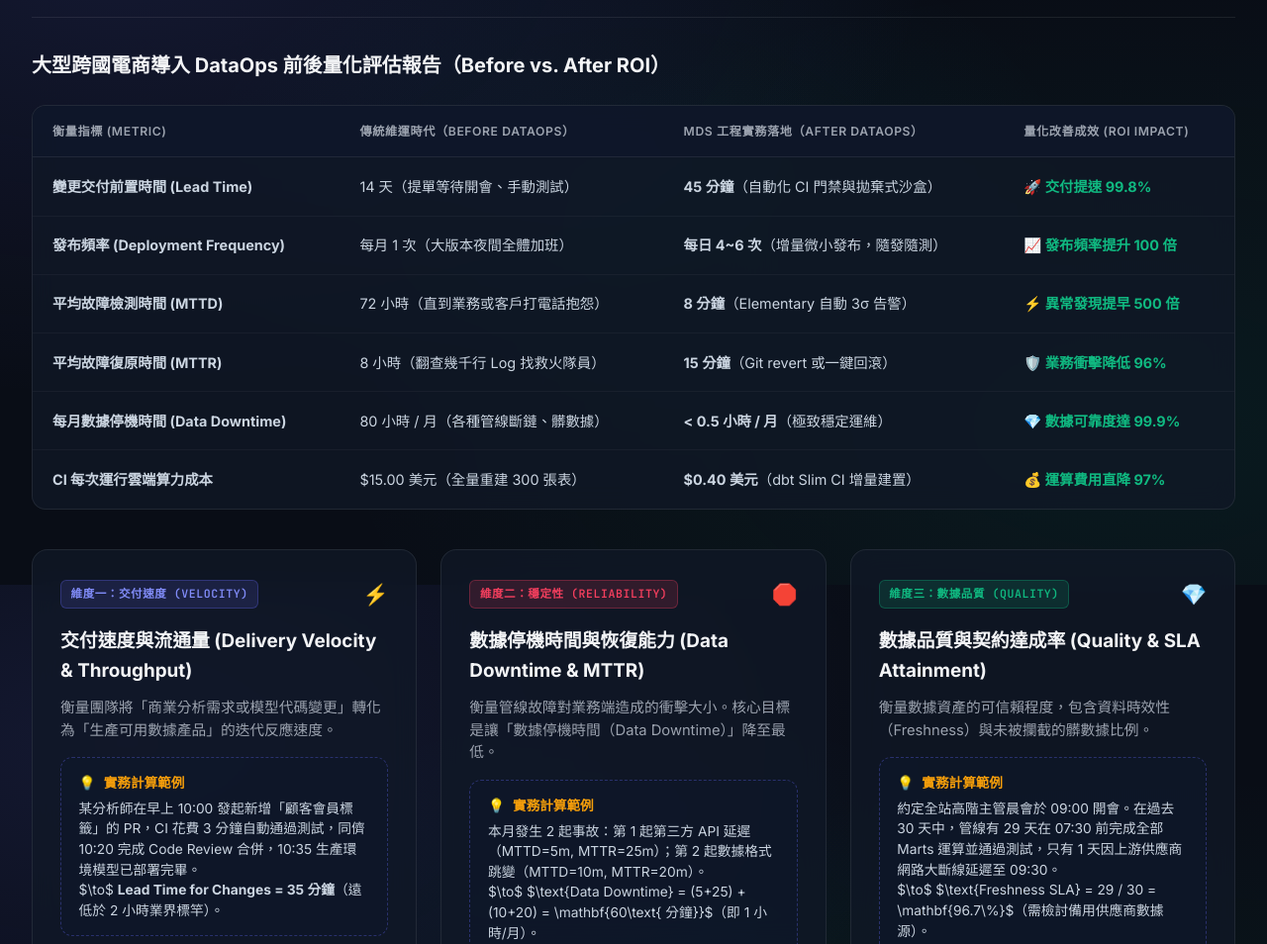
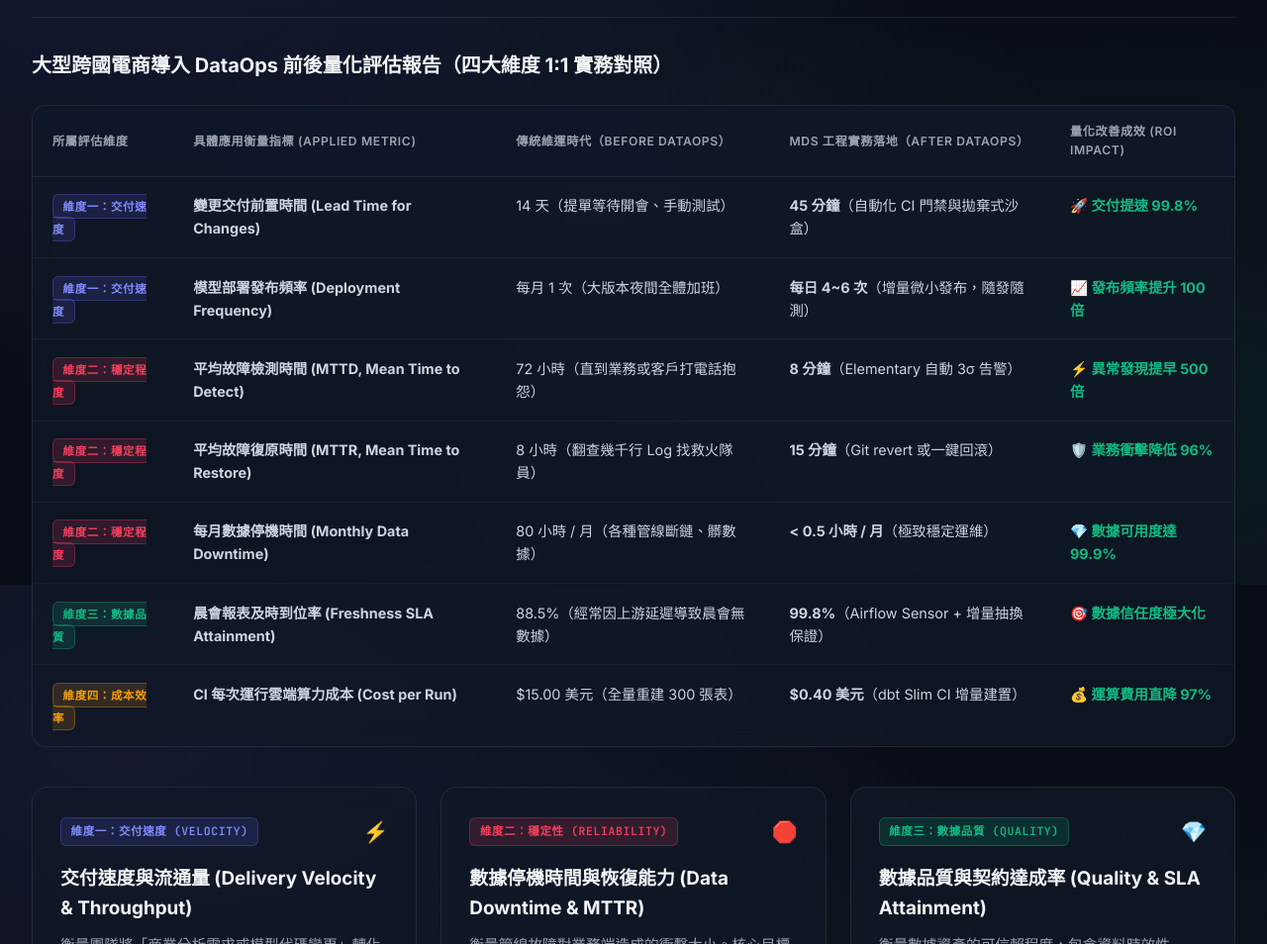
Before and after one commit to shin7965977/data-pipeline-consulting-demo, a plain HTML site: page docs/technical/zh/dataops_principles_guide.html in a window 1280 px wide. Shown: the part 7409-8363 px from the top of the page at 99% size. Drawn offline with Linux system fonts and the light colour scheme.

Commit message:
docs: align evaluation scorecard with 4 DataOps dimensions explicitly

```diff
--- a/docs/technical/zh/dataops_principles_guide.html
+++ b/docs/technical/zh/dataops_principles_guide.html
@@ -1507,12 +1507,13 @@
       </div>
 
       <!-- Before vs After Real-World Scorecard -->
-      <h3 style="margin-bottom: 1rem; font-size: 1.25rem;">大型跨國電商導入 DataOps 前後量化評估報告（Before vs. After ROI）</h3>
+      <h3 style="margin-bottom: 1rem; font-size: 1.25rem;">大型跨國電商導入 DataOps 前後量化評估報告（四大維度 1:1 實務對照）</h3>
       <div class="table-container" style="margin-bottom: 2.5rem;">
         <table>
           <thead>
             <tr>
-              <th>衡量指標 (Metric)</th>
+              <th>所屬評估維度</th>
+              <th>具體應用衡量指標 (Applied Metric)</th>
               <th>傳統維運時代（Before DataOps）</th>
               <th>MDS 工程實務落地（After DataOps）</th>
               <th>量化改善成效 (ROI Impact)</th>
@@ -1520,37 +1521,50 @@
           </thead>
           <tbody>
             <tr>
-              <td><strong>變更交付前置時間 (Lead Time)</strong></td>
+              <td><span class="card-badge badge-primary">維度一：交付速度</span></td>
+              <td><strong>變更交付前置時間 (Lead Time for Changes)</strong></td>
               <td>14 天（提單等待開會、手動測試）</td>
               <td><strong>45 分鐘</strong>（自動化 CI 門禁與拋棄式沙盒）</td>
               <td><span style="color: var(--emerald); font-weight: 700;">🚀 交付提速 99.8%</span></td>
             </tr>
             <tr>
-              <td><strong>發布頻率 (Deployment Frequency)</strong></td>
+              <td><span class="card-badge badge-primary">維度一：交付速度</span></td>
+              <td><strong>模型部署發布頻率 (Deployment Frequency)</strong></td>
               <td>每月 1 次（大版本夜間全體加班）</td>
               <td><strong>每日 4~6 次</strong>（增量微小發布，隨發隨測）</td>
               <td><span style="color: var(--emerald); font-weight: 700;">📈 發布頻率提升 100 倍</span></td>
             </tr>
             <tr>
-              <td><strong>平均故障檢測時間 (MTTD)</strong></td>
+              <td><span class="card-badge badge-rose">維度二：穩定程度</span></td>
+              <td><strong>平均故障檢測時間 (MTTD, Mean Time to Detect)</strong></td>
               <td>72 小時（直到業務或客戶打電話抱怨）</td>
               <td><strong>8 分鐘</strong>（Elementary 自動 3σ 告警）</td>
               <td><span style="color: var(--emerald); font-weight: 700;">⚡ 異常發現提早 500 倍</span></td>
             </tr>
             <tr>
-              <td><strong>平均故障復原時間 (MTTR)</strong></td>
+              <td><span class="card-badge badge-rose">維度二：穩定程度</span></td>
+              <td><strong>平均故障復原時間 (MTTR, Mean Time to Restore)</strong></td>
               <td>8 小時（翻查幾千行 Log 找救火隊員）</td>
               <td><strong>15 分鐘</strong>（Git revert 或一鍵回滾）</td>
               <td><span style="color: var(--emerald); font-weight: 700;">🛡️ 業務衝擊降低 96%</span></td>
             </tr>
             <tr>
-              <td><strong>每月數據停機時間 (Data Downtime)</strong></td>
+              <td><span class="card-badge badge-rose">維度二：穩定程度</span></td>
+              <td><strong>每月數據停機時間 (Monthly Data Downtime)</strong></td>
               <td>80 小時 / 月（各種管線斷鏈、髒數據）</td>
               <td><strong>&lt; 0.5 小時 / 月</strong>（極致穩定運維）</td>
-              <td><span style="color: var(--emerald); font-weight: 700;">💎 數據可靠度達 99.9%</span></td>
+              <td><span style="color: var(--emerald); font-weight: 700;">💎 數據可用度達 99.9%</span></td>
             </tr>
             <tr>
-              <td><strong>CI 每次運行雲端算力成本</strong></td>
+              <td><span class="card-badge badge-emerald">維度三：數據品質</span></td>
+              <td><strong>晨會報表及時到位率 (Freshness SLA Attainment)</strong></td>
+              <td>88.5%（經常因上游延遲導致晨會無數據）</td>
+              <td><strong>99.8%</strong>（Airflow Sensor + 增量抽換保證）</td>
+              <td><span style="color: var(--emerald); font-weight: 700;">🎯 數據信任度極大化</span></td>
+            </tr>
+            <tr>
+              <td><span class="card-badge badge-amber">維度四：成本效率</span></td>
+              <td><strong>CI 每次運行雲端算力成本 (Cost per Run)</strong></td>
               <td>$15.00 美元（全量重建 300 張表）</td>
               <td><strong>$0.40 美元</strong>（dbt Slim CI 增量建置）</td>
               <td><span style="color: var(--emerald); font-weight: 700;">💰 運算費用直降 97%</span></td>
```
Also changed, not shown: docs/technical/en/dataops_principles_guide.html (+16 -2 lines).
